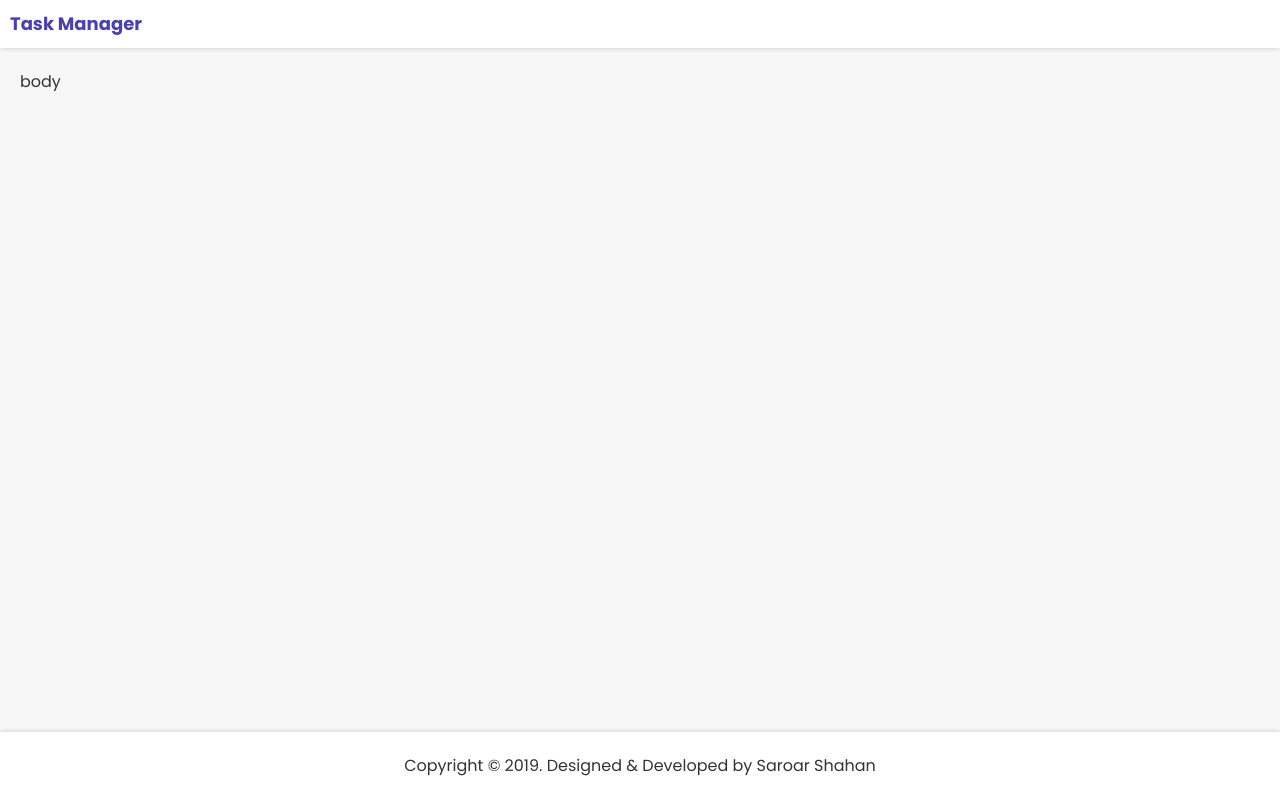
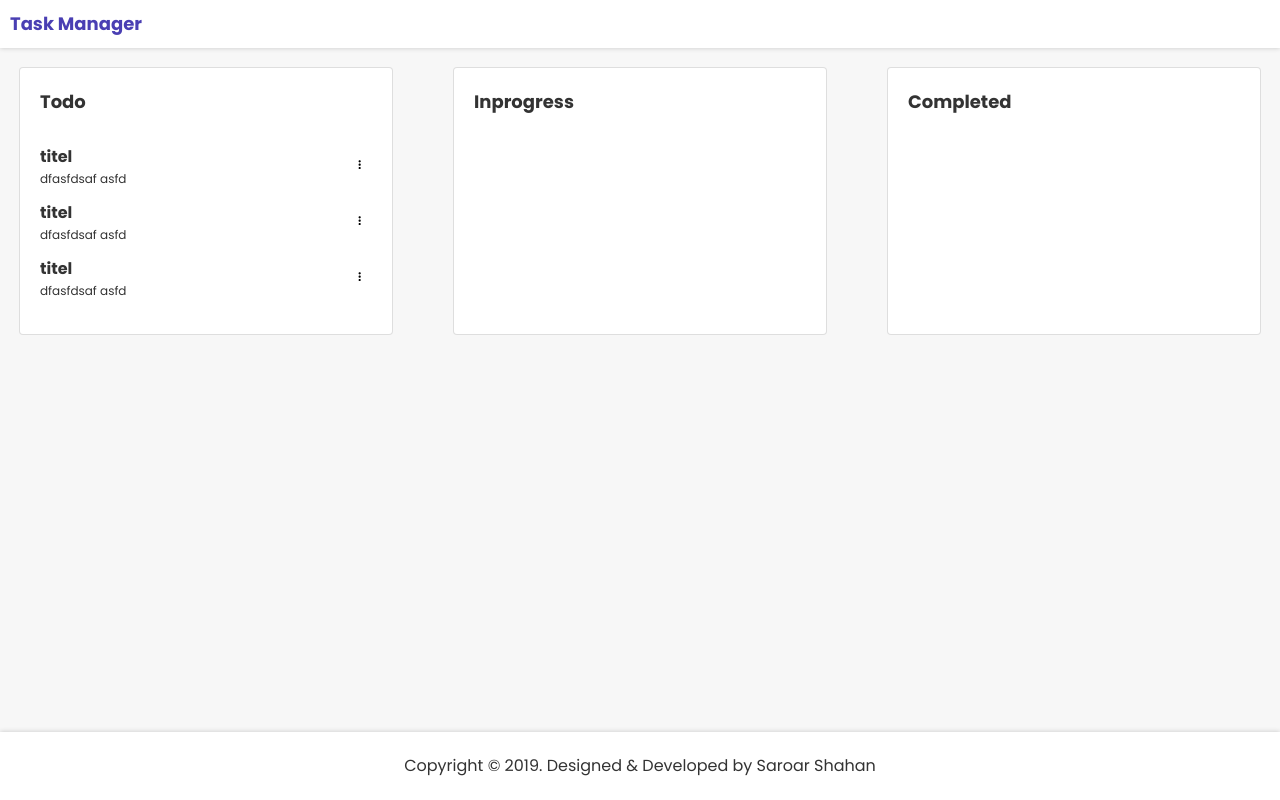
Before and after one commit to SaroarShahan/task-manager, a React (Create React App) app: page / in a window 1280 px wide. Built offline with nearby package versions, Linux system fonts and the light colour scheme.

Commit message:
todo dropdown menu is done

```diff
--- a/package.json
+++ b/package.json
@@ -11,6 +11,7 @@
     "node-sass": "^4.12.0",
     "react": "^16.8.6",
     "react-dom": "^16.8.6",
+    "react-icons": "^3.7.0",
     "react-scripts": "3.0.1",
     "styled-components": "^4.2.0",
     "typescript": "3.4.5"
--- a/src/modules/common/App.tsx
+++ b/src/modules/common/App.tsx
@@ -1,12 +1,13 @@
 import React from "react";
 import Header from "./Header";
 import Footer from "./Footer";
+import TasksContainer from "../tasks/containers/TasksContainer";
 
 const App: React.FC = () => {
   return (
     <>
       <Header>
-        <p>body</p>
+        <TasksContainer />
       </Header>
       <Footer />
     </>
--- /dev/null
+++ b/src/modules/common/Menu.tsx
@@ -0,0 +1,56 @@
+import React, { useState, useRef } from "react";
+import { MdMoreVert } from "react-icons/md";
+import styled from "styled-components";
+
+const Menu: React.FC = ({ children }) => {
+  const [isMenu, setIsMenu] = useState(false);
+  let dropdownMenu = useRef<HTMLDivElement>(null);
+
+  const showMenu = () => {
+    setIsMenu(!isMenu);
+    document.addEventListener("click", closeMenu);
+  };
+
+  const closeMenu = (e: any) => {
+    if (dropdownMenu.current && !dropdownMenu.current.contains(e.target)) {
+      setIsMenu(false);
+      document.removeEventListener("click", closeMenu);
+    }
+  };
+
+  return (
+    <Wrapper ref={dropdownMenu}>
+      <Button onClick={showMenu}>
+        <MdMoreVert />
+      </Button>
+
+      {isMenu && <MenuWrapper>{children}</MenuWrapper>}
+    </Wrapper>
+  );
+};
+
+export default Menu;
+
+const Wrapper = styled.div`
+  position: relative;
+`;
+
+const Button = styled.button`
+  cursor: pointer;
+  border: 0;
+  background: transparent;
+
+  &:focus {
+    outline: none;
+  }
+`;
+
+const MenuWrapper = styled.div`
+  position: absolute;
+  right: 0;
+  bottom: 100%;
+  width: 10.8rem;
+  background-color: #fff;
+  box-shadow: 0 0 0 0.1rem rgba(0, 0, 0, 0.1);
+  z-index: 11;
+`;
--- /dev/null
+++ b/src/modules/tasks/comoponents/Completed.tsx
@@ -0,0 +1,25 @@
+import React from "react";
+import styled from "styled-components";
+
+const Completed = () => {
+  return (
+    <Wrapper>
+      <Title>Completed</Title>
+    </Wrapper>
+  );
+};
+
+export default Completed;
+
+const Wrapper = styled.div`
+  background-color: #fff;
+  box-shadow: 0 0 0 0.1rem rgba(0, 0, 0, 0.1);
+  padding: 2rem;
+  flex-basis: 30%;
+  border-radius: 0.3rem;
+`;
+
+const Title = styled.h2`
+  font-size: 1.8rem;
+  text-transform: capitalize;
+`;
--- /dev/null
+++ b/src/modules/tasks/comoponents/Inprogress.tsx
@@ -0,0 +1,25 @@
+import React from "react";
+import styled from "styled-components";
+
+const Inprogress = () => {
+  return (
+    <Wrapper>
+      <Title>Inprogress</Title>
+    </Wrapper>
+  );
+};
+
+export default Inprogress;
+
+const Wrapper = styled.div`
+  background-color: #fff;
+  box-shadow: 0 0 0 0.1rem rgba(0, 0, 0, 0.1);
+  padding: 2rem;
+  flex-basis: 30%;
+  border-radius: 0.3rem;
+`;
+
+const Title = styled.h2`
+  font-size: 1.8rem;
+  text-transform: capitalize;
+`;
--- /dev/null
+++ b/src/modules/tasks/comoponents/Todo.tsx
@@ -0,0 +1,108 @@
+import React from "react";
+import styled from "styled-components";
+import Menu from "../../common/Menu";
+
+const Todo = () => {
+  return (
+    <Wrapper>
+      <Title>todo</Title>
+
+      <List>
+        <Item>
+          <div>
+            <ItemTitle>titel</ItemTitle>
+            <ItemDescription>dfasfdsaf asfd</ItemDescription>
+          </div>
+          <div>
+            <Menu>
+              <Ul>
+                <Li>Inprogress</Li>
+                <Li>Edit</Li>
+                <Li>Delete</Li>
+              </Ul>
+            </Menu>
+          </div>
+        </Item>
+        <Item>
+          <div>
+            <ItemTitle>titel</ItemTitle>
+            <ItemDescription>dfasfdsaf asfd</ItemDescription>
+          </div>
+          <div>
+            <Menu>
+              <Ul>
+                <Li>Inprogress</Li>
+                <Li>Edit</Li>
+                <Li>Delete</Li>
+              </Ul>
+            </Menu>
+          </div>
+        </Item>
+        <Item>
+          <div>
+            <ItemTitle>titel</ItemTitle>
+            <ItemDescription>dfasfdsaf asfd</ItemDescription>
+          </div>
+          <div>
+            <Menu>
+              <Ul>
+                <Li>Inprogress</Li>
+                <Li>Edit</Li>
+                <Li>Delete</Li>
+              </Ul>
+            </Menu>
+          </div>
+        </Item>
+      </List>
+    </Wrapper>
+  );
+};
+
+export default Todo;
+
+const Wrapper = styled.div`
+  background-color: #fff;
+  box-shadow: 0 0 0 0.1rem rgba(0, 0, 0, 0.1);
+  padding: 2rem;
+  flex-basis: 30%;
+  border-radius: 0.3rem;
+`;
+
+const Title = styled.h2`
+  font-size: 1.8rem;
+  text-transform: capitalize;
+`;
+
+const List = styled.div``;
+
+const Item = styled.div`
+  display: flex;
+  justify-content: space-between;
+  margin-bottom: 1.5rem;
+  align-items: center;
+`;
+
+const ItemTitle = styled.h3`
+  margin-bottom: 0.3rem;
+  font-size: 1.6rem;
+  line-height: 2.2rem;
+`;
+
+const ItemDescription = styled.p`
+  font-size: 1.2rem;
+  line-height: 1.6rem;
+`;
+
+const Ul = styled.ul``;
+
+const Li = styled.li`
+  padding: 0.5rem 1rem;
+  font-size: 1.2rem;
+  line-height: 1.6rem;
+  cursor: pointer;
+
+  &:hover {
+    color: #fff;
+    background-color: #4a3fb3;
+  }
+`;
--- /dev/null
+++ b/src/modules/tasks/containers/TasksContainer.tsx
@@ -0,0 +1,25 @@
+import React, { Component } from "react";
+import styled from "styled-components";
+import Todo from "../comoponents/Todo";
+import Inprogress from "../comoponents/Inprogress";
+import Completed from "../comoponents/Completed";
+
+class TasksContainer extends Component {
+  render() {
+    return (
+      <Container>
+        <Todo />
+        <Inprogress />
+        <Completed />
+      </Container>
+    );
+  }
+}
+
+export default TasksContainer;
+
+const Container = styled.div`
+  display: flex;
+  flex-flow: row wrap;
+  justify-content: space-between;
+`;
--- a/src/styles/style.scss
+++ b/src/styles/style.scss
@@ -48,3 +48,9 @@ a {
     color: #4a3fb3;
   }
 }
+
+ul {
+  padding: 0;
+  margin: 0;
+  list-style: none;
+}
```
Also changed, not shown: 1 other file (tests, documents, lock files or other folders).
